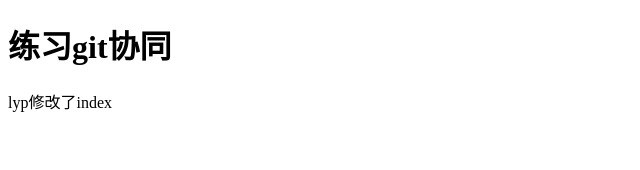
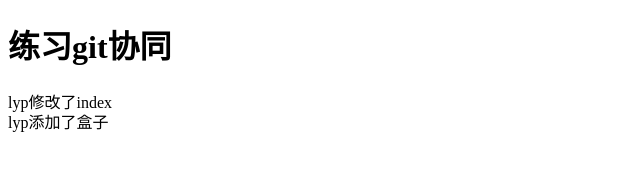
Before and after one commit to woodsZero/test, a plain HTML site: page index.html in a window 1280 px wide. Shown: the whole page, without its empty margins (0-640 px from the left). Drawn offline with Linux system fonts and the light colour scheme.

Commit message:
lyp添加了一个盒子

```diff
--- a/index.html
+++ b/index.html
@@ -9,6 +9,6 @@
 <body>
     <h1>练习git协同</h1>
     <div class="box">lyp修改了index</div>
-
+    <div>lyp添加了盒子</div>
 </body>
 </html>
```
